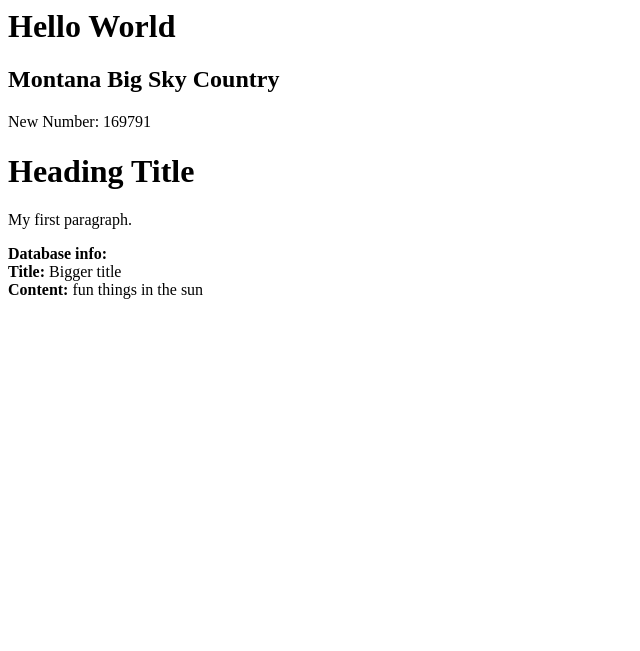
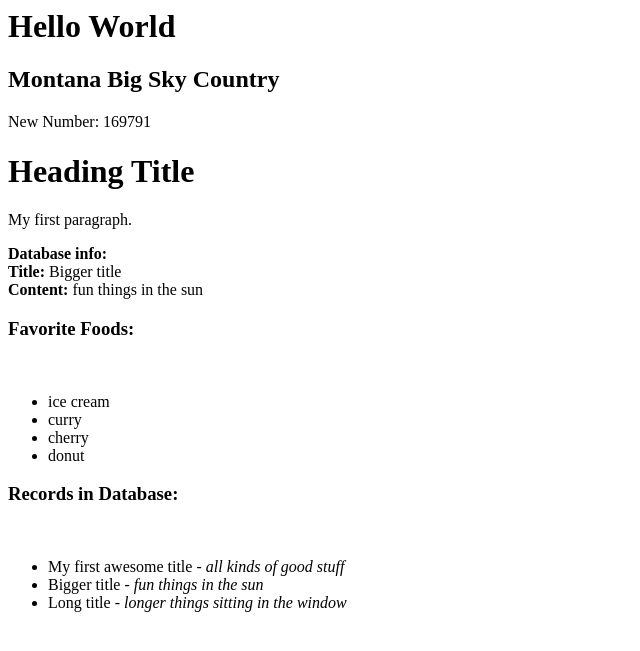
Before and after one commit to sledhead/demo_django, a Django app: page / in a window 1280 px wide. Shown: the top 651 px of the page, without its empty margins (0-640 px from the left). Run offline with Django 4.2, Linux system fonts and the light colour scheme; data comes from the database, SQL or seed files in the repository.

Commit message:
futher html rendering

```diff
--- a/my_demo/views.py
+++ b/my_demo/views.py
@@ -13,12 +13,17 @@ def home_view(request):
 
     random_int = random.randint(10, 500010)
     database_rec = Article.objects.get(id=2)
+    favorite_food = ['ice cream','curry','cherry','donut']
+
+    all_records = Article.objects.all()
 
     database_rec_dict = {
 
         'title': database_rec.title,
         'content': database_rec.content,
-        'id': database_rec.id
+        'id': database_rec.id,
+        'foods': favorite_food,
+        'records': all_records
     }
 
     #new_database_str = f'<b>Database info:</b> {database_rec.title}, content: {database_rec.content}'
--- a/templates/home-view.html
+++ b/templates/home-view.html
@@ -9,4 +9,25 @@
 <b>Title:</b> {{title}}<br>
 <b>Content:</b> {{content}}
 
+<h3> Favorite Foods:</h3><br>
+
+<ul>
+    {% for name in foods %}
+    <li>
+        {{name}}
+    </li>
+    {% endfor %}
+</ul>
+
+
+<h3> Records in Database:</h3><br>
+
+<ul>
+    {% for name in records %}
+    <li>
+        {{name.title}} - <i>{{name.content}}</i>
+    </li>
+    {% endfor %}
+</ul>
+
 {% endblock content %}
```
